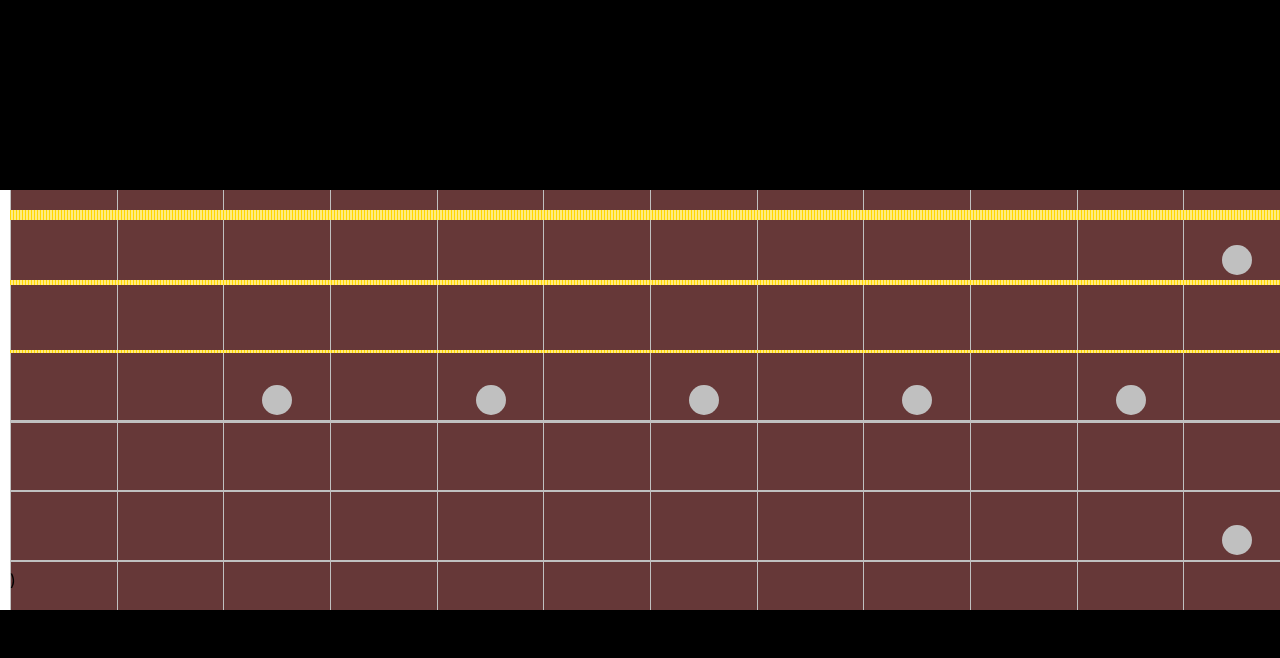
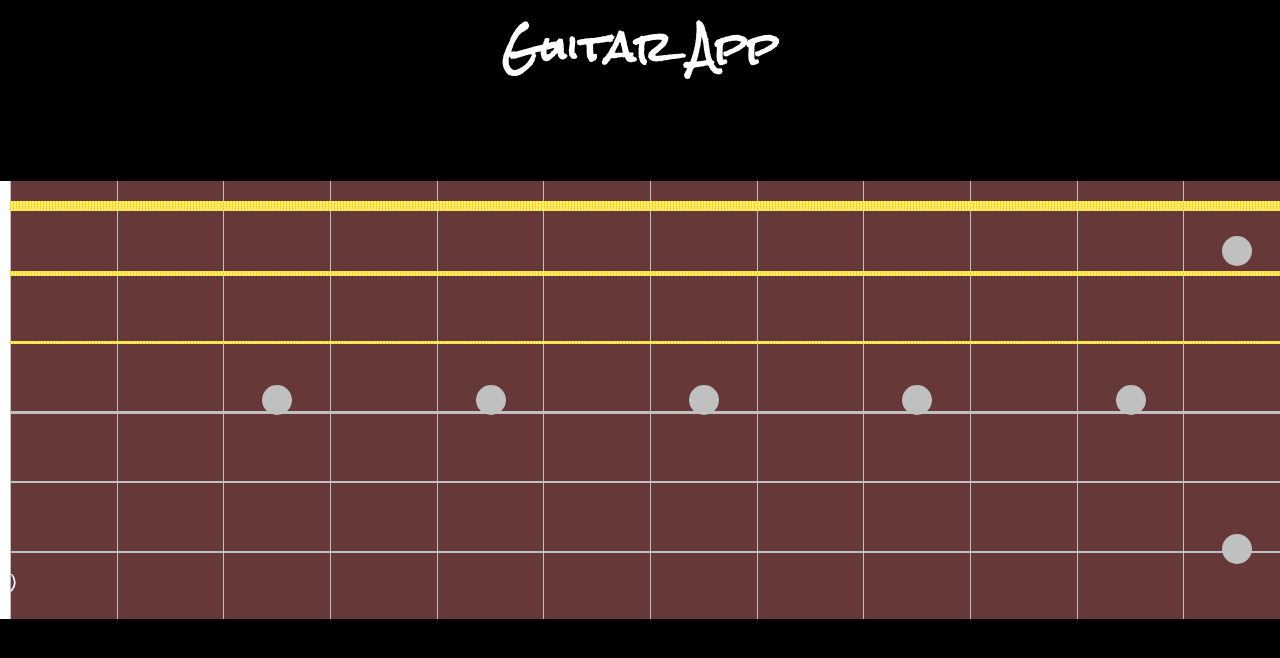
Before and after one commit to mbfassnacht/react-guitar, a React (Create React App) app: page / in a window 1280 px wide. Shown: the top 658 px of the page. Built offline with nearby package versions, Linux system fonts and the light colour scheme.

Commit message:
add docs folder

```diff
--- a/package.json
+++ b/package.json
@@ -2,6 +2,7 @@
   "name": "guitar",
   "version": "0.1.0",
   "private": true,
+  "homepage": "https://maximobelen.com/react-guitar/",
   "dependencies": {
     "@testing-library/jest-dom": "^4.2.4",
     "@testing-library/react": "^9.3.2",
@@ -14,7 +15,7 @@
   },
   "scripts": {
     "start": "react-scripts start",
-    "build": "react-scripts build  && mv build docs",
+    "build": "react-scripts build  && rm -r docs && mv build docs",
     "test": "react-scripts test",
     "eject": "react-scripts eject"
   },
--- a/src/App.js
+++ b/src/App.js
@@ -40,7 +40,8 @@ function App() {
 
     return (
         <div className="app">
-          <Guitar frets={frets} chords={chords}/>
+            <h1>Guitar App</h1>
+            <Guitar frets={frets} chords={chords}/>
         </div>
     );
 }
--- a/src/app.scss
+++ b/src/app.scss
@@ -2,4 +2,11 @@
 	width: 100vw;
 	height: 100vh;
 	background-color: black;
+	color: white;
+
+	h1{
+		text-align: center;
+		margin: 0;
+		font-size: 40px;
+	}
 }
--- a/src/index.css
+++ b/src/index.css
@@ -1,13 +1,20 @@
+@font-face {
+    font-family: 'Rock Salt';
+    src: url('fonts/RockSalt-Regular.woff2') format('woff2'),
+    url('fonts/RockSalt-Regular.woff') format('woff');
+    font-weight: normal;
+    font-style: normal;
+}
+
+
+
 body {
-  margin: 0;
-  font-family: -apple-system, BlinkMacSystemFont, 'Segoe UI', 'Roboto', 'Oxygen',
-    'Ubuntu', 'Cantarell', 'Fira Sans', 'Droid Sans', 'Helvetica Neue',
-    sans-serif;
-  -webkit-font-smoothing: antialiased;
-  -moz-osx-font-smoothing: grayscale;
+    margin: 0;
+    font-family: 'Rock Salt';
+    -webkit-font-smoothing: antialiased;
+    -moz-osx-font-smoothing: grayscale;
 }
 
 code {
-  font-family: source-code-pro, Menlo, Monaco, Consolas, 'Courier New',
-    monospace;
+    font-family: source-code-pro, Menlo, Monaco, Consolas, 'Courier New', monospace;
 }
```
Also changed, not shown: public/manifest.json, src/fonts/RockSalt-Regular.woff (added), src/fonts/RockSalt-Regular.woff2 (added), 20 other files (tests, documents, lock files or other folders).
